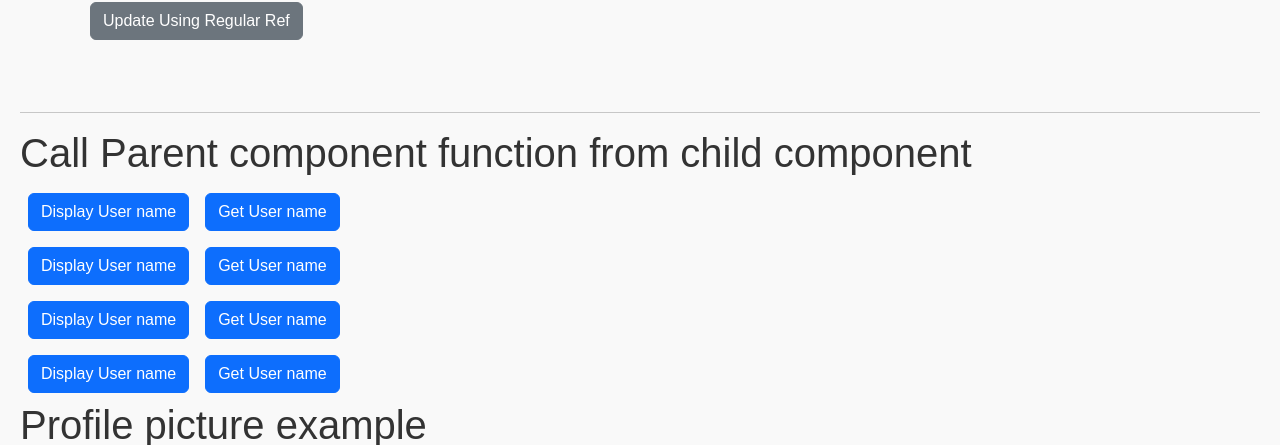
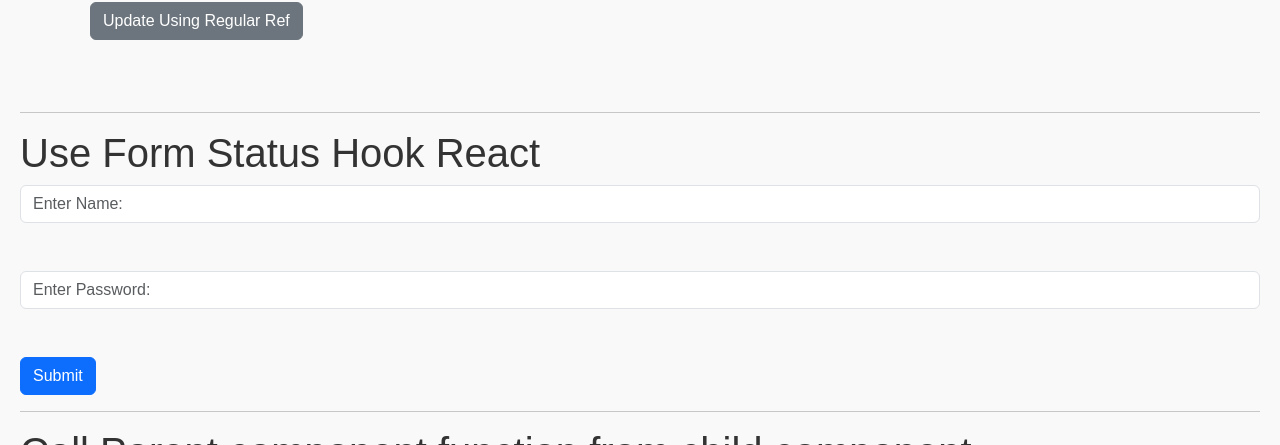
Before and after one commit to anon1277/react-demo, a React (Vite) app: page / in a window 1280 px wide. Shown: the part 1538-1983 px from the top of the page. Built offline with nearby package versions, Linux system fonts and the light colour scheme.

Commit message:
Implement UseFormStatus

```diff
--- a/src/App.jsx
+++ b/src/App.jsx
@@ -34,6 +34,7 @@ import UserefDemo from "./UseRef/UseRefDemo";
 import UnControlledComponenets from "./UseRef/UnControlledComponenets";
 import FunctionAsProps from "./FunctionAsProps";
 import ForwardRef from "./UseRef/ForwardRef";
+import UseFormstatus from "./form/UseFormstatus";
 
 function sum(val1, val2) {
   return val1 + val2;
@@ -125,7 +126,10 @@ function App() {
       <hr />
       {/* forward ref demo */}
       <ForwardRef />
-      {/* hr */}
+      <hr />
+      {/* UseFormstatus hook example */}
+      <UseFormstatus />
+
 
       <hr />
       <h1>Call Parent component function  from child component </h1>
--- /dev/null
+++ b/src/form/UseFormstatus.jsx
@@ -0,0 +1,65 @@
+import React, { useState } from "react";
+
+const UseFormStatus = () => {
+  const [pending, setPending] = useState(false);
+
+  const handleSubmit = async (event) => {
+    // Prevent the default form submission behavior
+    event.preventDefault();
+
+    // Set pending state to true
+    setPending(true);
+
+    // Simulate async operation
+    await new Promise((resolve) => setTimeout(resolve, 2000));
+
+    // Log form submission success
+    console.log("Form submission done");
+
+    // Reset pending state
+    setPending(false);
+  };
+
+  const FormField = () => {
+    return (
+      <>
+        {/* Name Input Field */}
+        <input
+          type="text"
+          className="form-control"
+          placeholder="Enter Name:"
+          name="name"
+          id="name"
+        />
+        <br />
+        <br />
+        {/* Password Input Field */}
+        <input
+          type="password"
+          className="form-control"
+          placeholder="Enter Password:"
+          name="password"
+          id="password"
+        />
+        <br />
+        <br />
+        {/* Submit Button */}
+        <button type="submit" disabled={pending} className="btn btn-primary">
+          {pending ? "Submitting..." : "Submit"}
+        </button>
+      </>
+    );
+  };
+
+  return (
+    <>
+      <h1>Use Form Status Hook React</h1>
+      {/* Use onSubmit for form submission */}
+      <form onSubmit={handleSubmit}>
+        <FormField />
+      </form>
+    </>
+  );
+};
+
+export default UseFormStatus;
```
